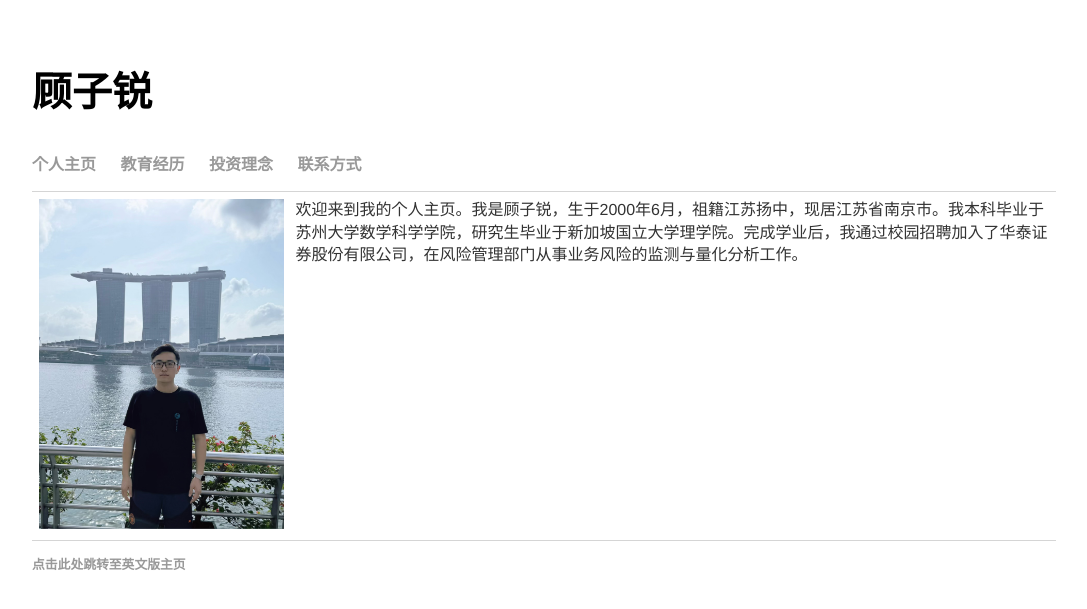
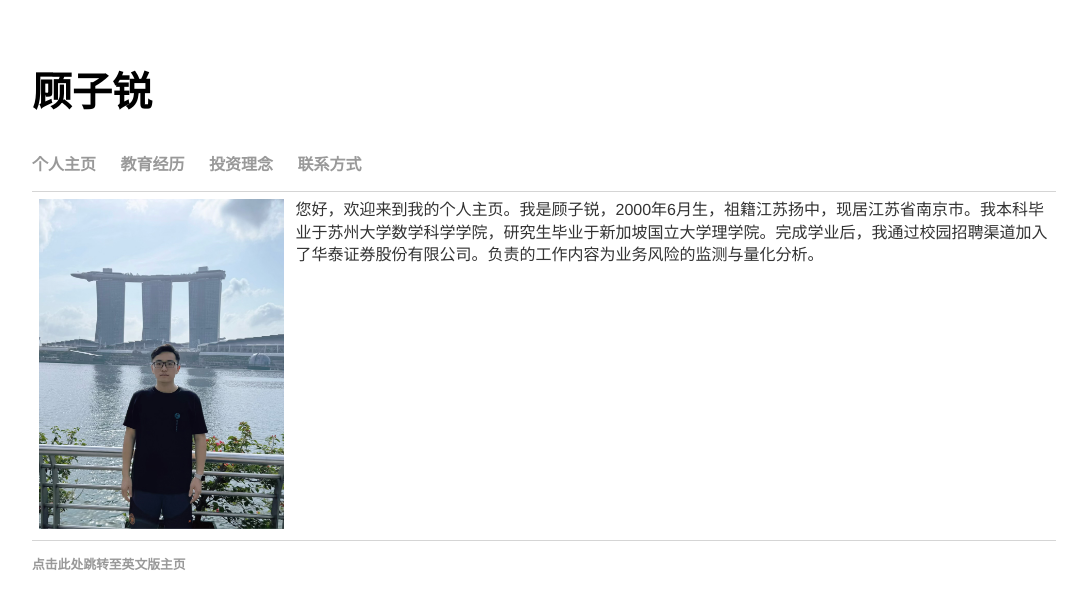
Before and after one commit to guzirui/guzirui.github.io, a Jekyll site: the page built from index.html, in a window 1280 px wide. Shown: the top 609 px of the page, without its empty margins (96-1183 px from the left). Built offline with Jekyll 4.4.1, drawn with Linux system fonts in a browser that asks for light colours.

Commit message:
Update index.html

```diff
--- a/index.html
+++ b/index.html
@@ -21,7 +21,7 @@ title: 顾子锐
     </td>
     <td>
       <div id="blurb">
-	<p>欢迎来到我的个人主页。我是顾子锐，生于2000年6月，祖籍江苏扬中，现居江苏省南京市。我本科毕业于苏州大学数学科学学院，研究生毕业于新加坡国立大学理学院。完成学业后，我通过校园招聘加入了华泰证券股份有限公司，在风险管理部门从事业务风险的监测与量化分析工作。</p>
+	<p>您好，欢迎来到我的个人主页。我是顾子锐，2000年6月生，祖籍江苏扬中，现居江苏省南京市。我本科毕业于苏州大学数学科学学院，研究生毕业于新加坡国立大学理学院。完成学业后，我通过校园招聘渠道加入了华泰证券股份有限公司。负责的工作内容为业务风险的监测与量化分析。</p>
 
 
 	      </div><!-- /.blurb -->
```
